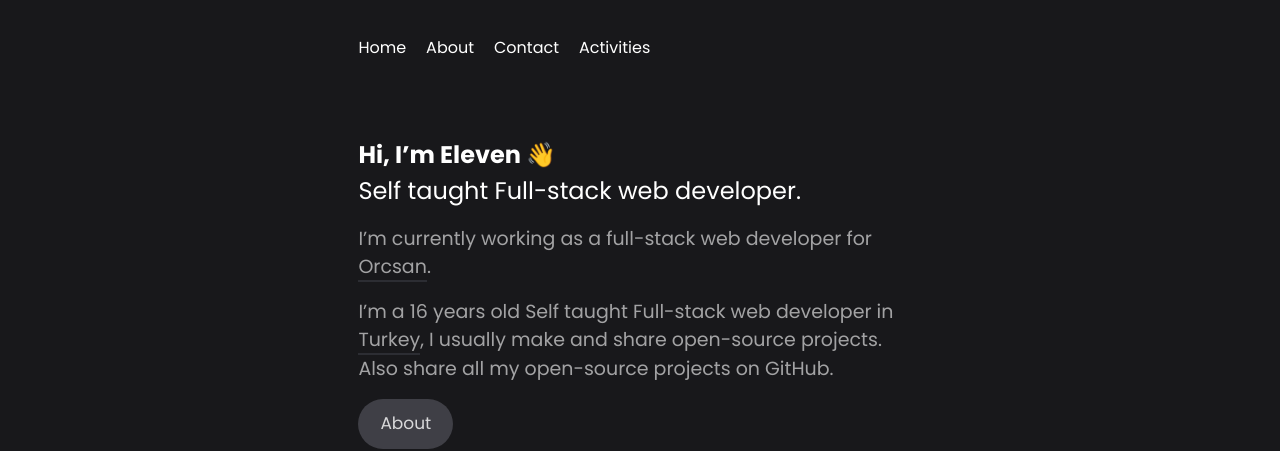
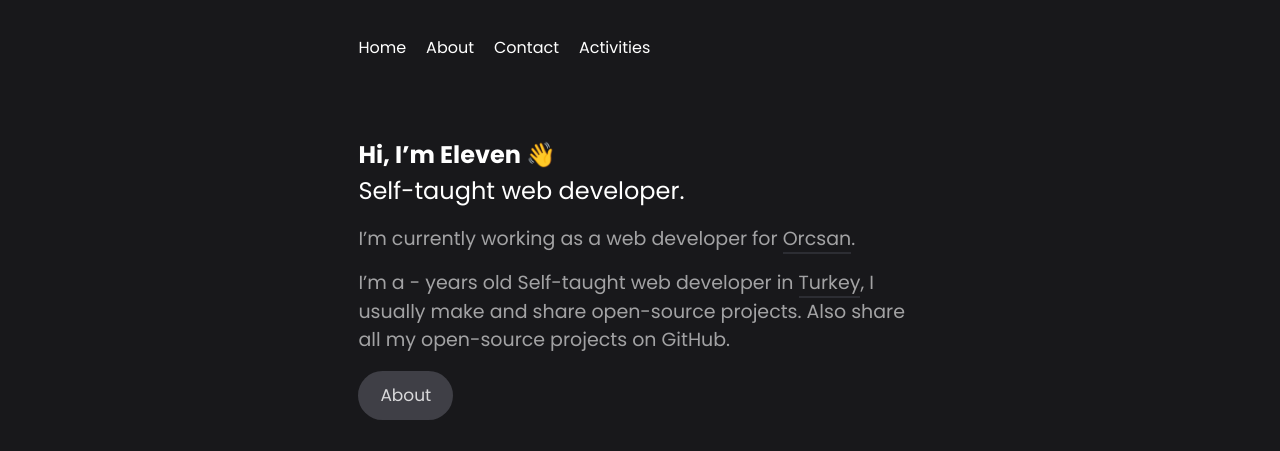
Before and after one commit to elevenski/personal-website, a Nuxt app: page / in a window 1280 px wide. Shown: the top 451 px of the page. Built offline with nearby package versions, Linux system fonts and the light colour scheme.

Commit message:
Update Introduction.vue

```diff
--- a/components/Introduction.vue
+++ b/components/Introduction.vue
@@ -1,8 +1,8 @@
 <template>
 <div class="about padding section">
-<p class="boldText"><b>Hi, I’m Eleven 👋</b><br>Self taught Full-stack web developer.</p>
-<p class="normalText opacity-60 mt-4">I’m currently working as a full-stack web developer for <a href="https://www.orcsan.eu.org" target="_blank" class="border-gray-500 border-b-2 border-opacity-40 hover:border-opacity-70">Orcsan</a>.</p>
-<p class="normalText opacity-60 mt-4">I’m a 16 years old Self taught Full-stack web developer in <a href="https://www.google.com/search?q=turkey" target="_blank" class="border-gray-500 border-b-2 border-opacity-40 hover:border-opacity-70">Turkey</a>, I usually make and share open-source projects. Also share all my open-source projects on GitHub.</p>
+<p class="boldText"><b>Hi, I’m Eleven 👋</b><br>Self-taught web developer.</p>
+<p class="normalText opacity-60 mt-4">I’m currently working as a web developer for <a href="https://www.orcsan.eu.org" target="_blank" class="border-gray-500 border-b-2 border-opacity-40 hover:border-opacity-70">Orcsan</a>.</p>
+<p class="normalText opacity-60 mt-4">I’m a - years old Self-taught web developer in <a href="https://www.google.com/search?q=turkey" target="_blank" class="border-gray-500 border-b-2 border-opacity-40 hover:border-opacity-70">Turkey</a>, I usually make and share open-source projects. Also share all my open-source projects on GitHub.</p>
 <a href="/about" class="generalBtn rounded-full mr-2 mt-4"><p class="generalBtnText p-3 smallText opacity-80">About</p></a>
 </div>
 </template>
```
